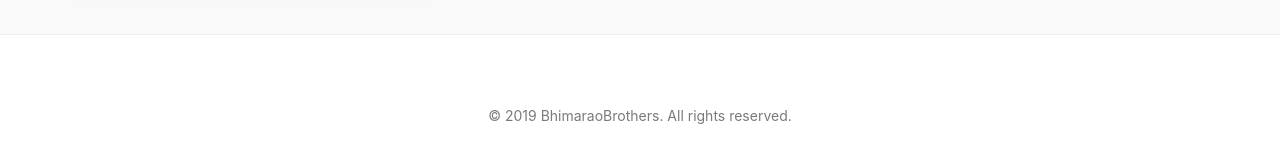
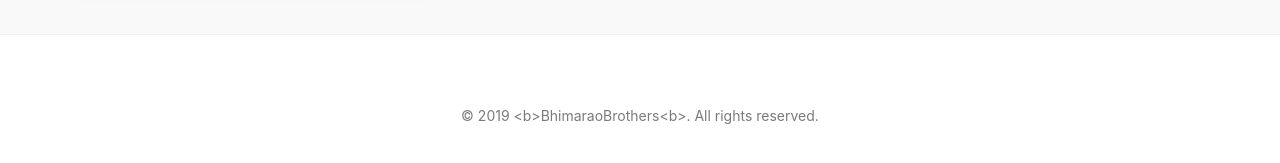
Before and after one commit to Bhimaraobrothers/bhimaraobrothers.github.io, a Jekyll site: the page built from index.md, in a window 1280 px wide and 900 px high, scrolled down 894 px. Shown: the part 729-892 px from the top of the window. Built offline with Jekyll 4.4.1, drawn with Linux system fonts in a browser that asks for light colours; some of the changed text lies outside the part shown.

```diff
--- a/_config.yml
+++ b/_config.yml
@@ -1,5 +1,5 @@
 # SITE CONFIGURATION
-title: BhimaraoBrothers # your site title
+title: <b>BhimaraoBrothers<b> # your site title
 author: GitHub User # You :P
 description: > # Meta description of Homepage
   Bhimarao Brothers
```
